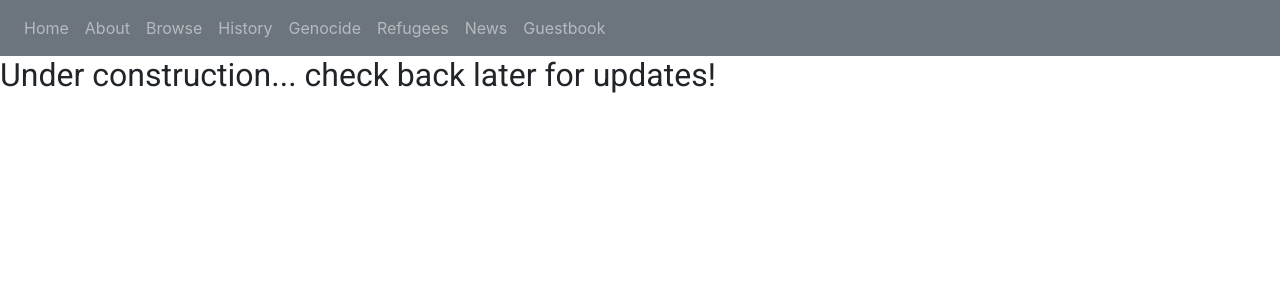
After one commit to jpbronsted/CameroonSite, a PHP site: page /news.php in a window 1280 px wide. The commit adds this page. Shown: the top 300 px of the page. Run offline with PHP 8.4, Linux system fonts and the light colour scheme.

Commit message:
added several new pages for future work, pursuant to #30

```diff
--- a/header.php
+++ b/header.php
@@ -38,6 +38,31 @@ if( !isset( $page ) )
                     <a class="nav-link" href='browse.php' class="<?php echo $page === 'browse'
                         ? 'active' : '';?>">Browse</a>
                 </li>
+
+                <li class="nav-item">
+                    <a class="nav-link" href='history.php' class="<?php echo $page === 'history'
+                        ? 'active' : '';?>">History</a>
+                </li>
+
+                <li class="nav-item">
+                    <a class="nav-link" href='genocide.php' class="<?php echo $page === 'genocide'
+                        ? 'active' : '';?>">Genocide</a>
+                </li>
+
+                <li class="nav-item">
+                    <a class="nav-link" href='refugees.php' class="<?php echo $page === 'refugees'
+                        ? 'active' : '';?>">Refugees</a>
+                </li>
+
+                <li class="nav-item">
+                    <a class="nav-link" href='news.php' class="<?php echo $page === 'news'
+                        ? 'active' : '';?>">News</a>
+                </li>
+
+                <li class="nav-item">
+                    <a class="nav-link" href='guestbook.php' class="<?php echo $page === 'guestbook'
+                        ? 'active' : '';?>">Guestbook</a>
+                </li>
             </ul>
         </nav>
     </head>
--- /dev/null
+++ b/news.php
@@ -0,0 +1,25 @@
+<?php
+$page = 'news';
+?>
+
+<!DOCTYPE html>
+<html>
+<head>
+    <title>Ambazonian Genocide Watch</title>
+    <?php include 'header.php'; ?>
+
+    <!-- Bootstrap core JS & CSS -->
+    <link href="bootstrap/bootstrap.min.css" rel="stylesheet">
+    <script src="bootstrap/bootstrap.min.js"></script>
+
+    <!-- Google Fonts API -->
+    <link href="https://fonts.googleapis.com/css?family=Montserrat|Roboto"
+    rel="stylesheet">
+
+    <!-- CSS -->
+    <link rel="stylesheet" type="text/css" href="style.css">
+</head>
+<body>
+    <h2>Under construction... check back later for updates!</h2>
+</body>
+</html>
```
Also changed, not shown: genocide.php (added, +25 -0 lines), guestbook.php (added, +25 -0 lines), history.php (added, +25 -0 lines), refugees.php (added, +25 -0 lines).
